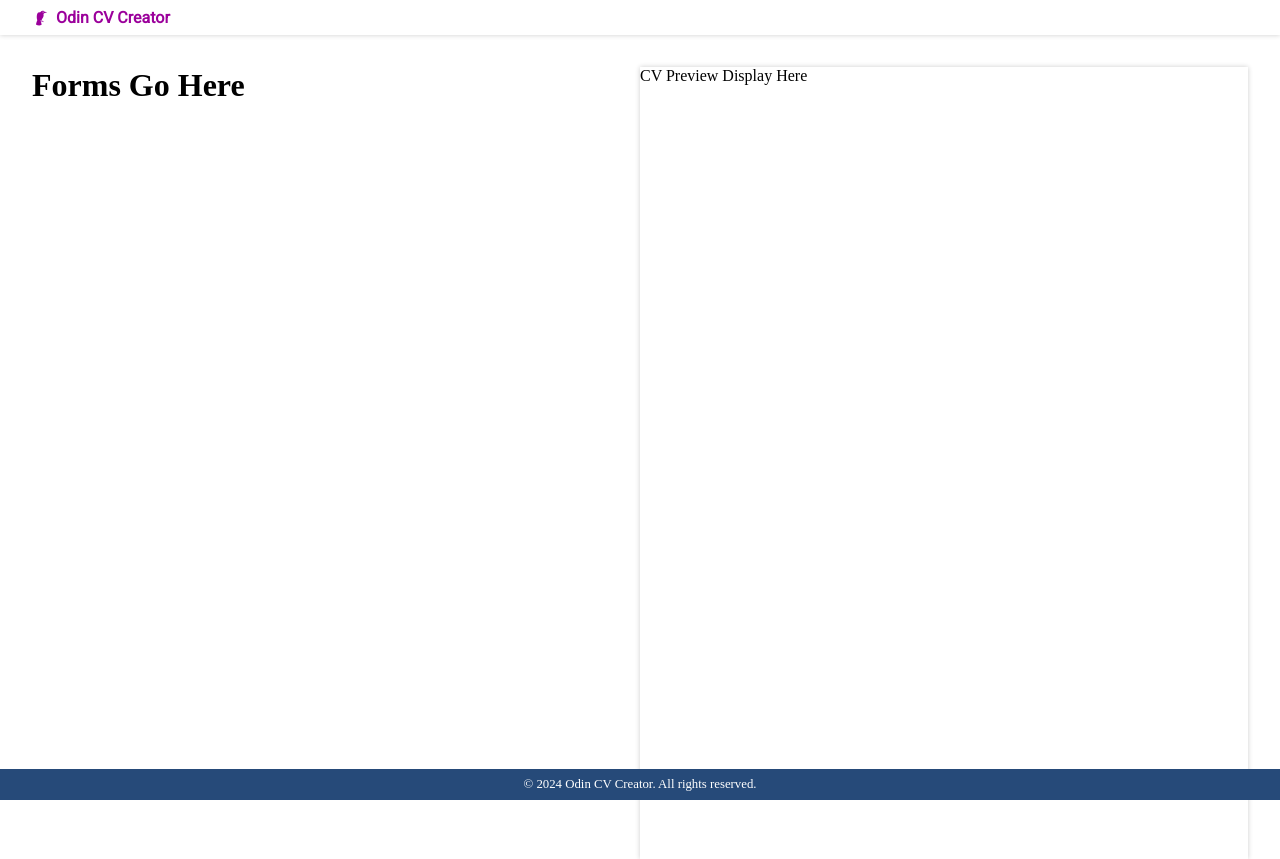
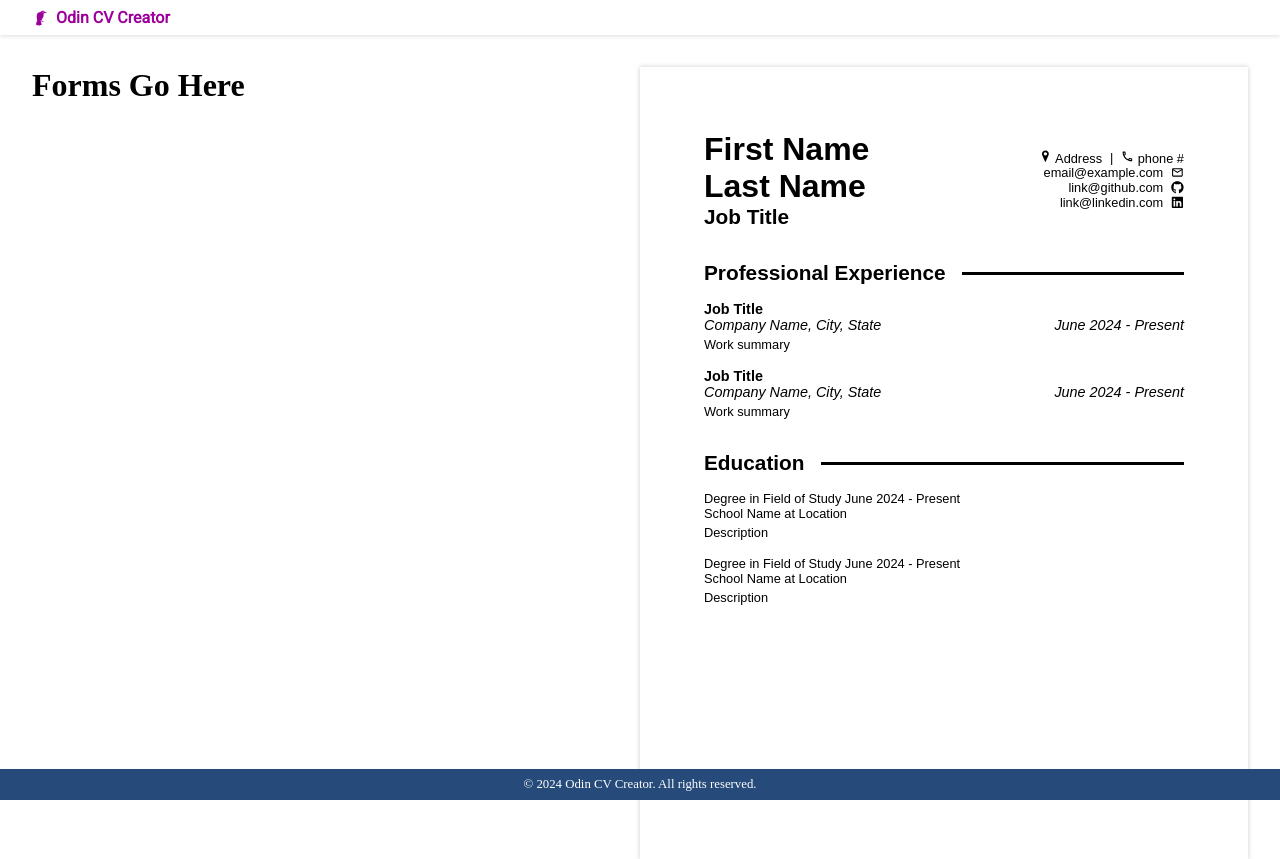
Before and after one commit to Ziorks/odin-cv-creator, a React (Vite) app: page / in a window 1280 px wide. Built offline with nearby package versions, Linux system fonts and the light colour scheme.

Commit message:
Add LivePreview child components framework

```diff
--- /dev/null
+++ b/src/components/EducationInfo.jsx
@@ -0,0 +1,14 @@
+import EducationInfoEntry from "./EducationInfoEntry";
+import "../styles/EducationInfo.css";
+
+function EducationInfo() {
+  return (
+    <div className="educationInfo">
+      <p className="heading">Education</p>
+      <EducationInfoEntry />
+      <EducationInfoEntry />
+    </div>
+  );
+}
+
+export default EducationInfo;
--- /dev/null
+++ b/src/components/EducationInfoEntry.jsx
@@ -0,0 +1,13 @@
+import "../styles/EducationInfoEntry.css";
+
+function EducationInfoEntry() {
+  return (
+    <div className="educationInfoEntry">
+      <p>Degree in Field of Study June 2024 - Present</p>
+      <p className="schoolInfo">School Name at Location</p>
+      <p>Description</p>
+    </div>
+  );
+}
+
+export default EducationInfoEntry;
--- /dev/null
+++ b/src/components/GeneralInfo.jsx
@@ -0,0 +1,38 @@
+import { MdOutlinePhone, MdOutlineMail } from "react-icons/md";
+import { GiPositionMarker } from "react-icons/gi";
+import { FaGithub, FaLinkedin } from "react-icons/fa";
+import "../styles/GeneralInfo.css";
+
+function GeneralInfo() {
+  return (
+    <div className="generalInfo">
+      <div className="left">
+        <p className="name">First Name</p>
+        <p className="name">Last Name</p>
+        <p className="title">Job Title</p>
+      </div>
+      <div className="right">
+        <p>
+          <span>
+            <GiPositionMarker /> Address
+          </span>
+          |
+          <span>
+            <MdOutlinePhone /> phone #
+          </span>
+        </p>
+        <p>
+          email@example.com <MdOutlineMail />
+        </p>
+        <p>
+          link@github.com <FaGithub />
+        </p>
+        <p>
+          link@linkedin.com <FaLinkedin />
+        </p>
+      </div>
+    </div>
+  );
+}
+
+export default GeneralInfo;
--- a/src/components/LivePreview.jsx
+++ b/src/components/LivePreview.jsx
@@ -1,7 +1,16 @@
+import GeneralInfo from "./GeneralInfo";
+import WorkInfo from "./WorkInfo";
+import EducationInfo from "./EducationInfo";
 import "../styles/LivePreview.css";
 
 function LivePreview() {
-  return <div className="livePreview">CV Preview Display Here</div>;
+  return (
+    <div className="livePreview">
+      <GeneralInfo />
+      <WorkInfo />
+      <EducationInfo />
+    </div>
+  );
 }
 
 export default LivePreview;
--- /dev/null
+++ b/src/components/WorkInfo.jsx
@@ -0,0 +1,14 @@
+import WorkInfoEntry from "./WorkInfoEntry";
+import "../styles/WorkInfo.css";
+
+function WorkInfo() {
+  return (
+    <div className="workInfo">
+      <p className="heading">Professional Experience</p>
+      <WorkInfoEntry />
+      <WorkInfoEntry />
+    </div>
+  );
+}
+
+export default WorkInfo;
--- /dev/null
+++ b/src/components/WorkInfoEntry.jsx
@@ -0,0 +1,16 @@
+import "../styles/WorkInfoEntry.css";
+
+function WorkInfoEntry() {
+  return (
+    <div className="workInfoEntry">
+      <p className="title">Job Title</p>
+      <div className="details">
+        <p>Company Name, City, State</p>
+        <p>June 2024 - Present</p>
+      </div>
+      <p className="summary">Work summary</p>
+    </div>
+  );
+}
+
+export default WorkInfoEntry;
--- /dev/null
+++ b/src/styles/EducationInfo.css
@@ -0,0 +1,21 @@
+.educationInfo {
+  display: flex;
+  flex-direction: column;
+  gap: 1rem;
+}
+
+.educationInfo > .heading {
+  font-weight: bold;
+  font-size: 1.3rem;
+  display: flex;
+  align-items: center;
+}
+
+.educationInfo > .heading::after {
+  display: block;
+  content: "";
+  height: 3px;
+  background-color: black;
+  flex: 1;
+  margin-left: 1rem;
+}
--- /dev/null
+++ b/src/styles/EducationInfoEntry.css
@@ -0,0 +1,7 @@
+.educationInfoEntry {
+  font-size: 0.8rem;
+}
+
+.educationInfoEntry > .schoolInfo {
+  margin-bottom: 4px;
+}
--- /dev/null
+++ b/src/styles/GeneralInfo.css
@@ -0,0 +1,23 @@
+.generalInfo {
+  display: flex;
+  justify-content: space-between;
+  align-items: center;
+}
+
+.generalInfo .name {
+  font-size: 2rem;
+  font-weight: bold;
+}
+
+.generalInfo .title {
+  font-size: 1.3rem;
+  font-weight: bold;
+}
+
+.generalInfo > .right > * {
+  display: flex;
+  align-items: center;
+  justify-content: flex-end;
+  gap: 8px;
+  font-size: 0.8rem;
+}
--- a/src/styles/LivePreview.css
+++ b/src/styles/LivePreview.css
@@ -1,4 +1,9 @@
 .livePreview {
+  display: flex;
+  flex-direction: column;
+  gap: 2rem;
+  padding: 4rem;
   box-shadow: 0 0 5px rgba(0, 0, 0, 0.2);
   min-height: 792px;
+  font-family: sans-serif;
 }
--- /dev/null
+++ b/src/styles/WorkInfo.css
@@ -0,0 +1,21 @@
+.workInfo {
+  display: flex;
+  flex-direction: column;
+  gap: 1rem;
+}
+
+.workInfo > .heading {
+  font-weight: bold;
+  font-size: 1.3rem;
+  display: flex;
+  align-items: center;
+}
+
+.workInfo > .heading::after {
+  display: block;
+  content: "";
+  height: 3px;
+  background-color: black;
+  flex: 1;
+  margin-left: 1rem;
+}
--- /dev/null
+++ b/src/styles/WorkInfoEntry.css
@@ -0,0 +1,18 @@
+.workInfoEntry {
+  font-size: 0.9rem;
+}
+
+.workInfoEntry > .title {
+  font-weight: bold;
+}
+
+.workInfoEntry > .details {
+  display: flex;
+  justify-content: space-between;
+  font-style: italic;
+  margin-bottom: 4px;
+}
+
+.workInfoEntry > .summary {
+  font-size: 0.8rem;
+}
```
